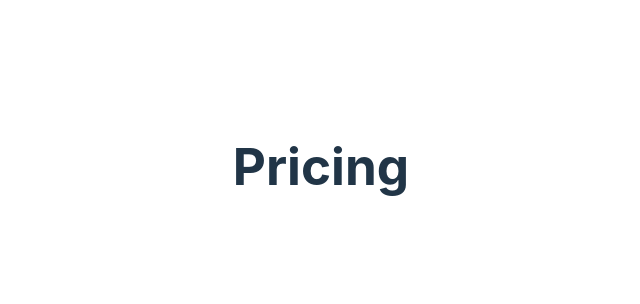
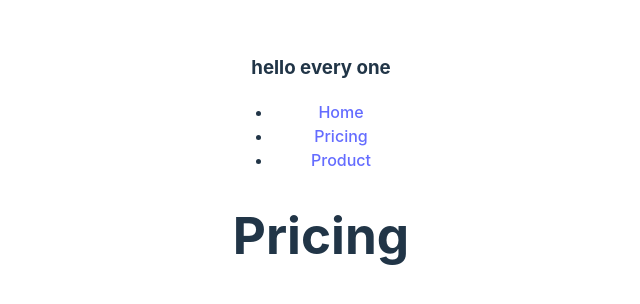
Before and after one commit to houssemdxd/World-Wise, a React (Vite) app: page /pricing in a window 1280 px wide. Shown: the part 234-538 px from the top of the page, without its empty margins (319-959 px from the left). Built offline with nearby package versions, Linux system fonts and the light colour scheme.

Commit message:
linking between routes with link

```diff
--- a/src/App.jsx
+++ b/src/App.jsx
@@ -12,6 +12,9 @@ function App() {
   const [count, setCount] = useState(0)
 
   return (
+<>
+
+<h3>hello every one </h3>
    <BrowserRouter>
 
    <Routes>
@@ -23,6 +26,7 @@ function App() {
    </Routes>
 
     </BrowserRouter>
+    </>
   )
 }
 
--- /dev/null
+++ b/src/Components/PageNav.jsx
@@ -0,0 +1,28 @@
+import { Link } from 'react-router-dom'
+export default function PageNav() {
+  return (
+    <nav>
+
+    <ul>
+
+
+        <li>
+        <Link to="/HomePage">Home</Link>
+
+        </li>
+        <li>
+            <Link to="/pricing"> Pricing</Link>
+
+        </li>
+
+        <li>
+            <Link to="/product">Product</Link>
+        </li>
+
+
+    </ul>
+
+
+    </nav>
+  )
+}
--- a/src/pages/HomePage.jsx
+++ b/src/pages/HomePage.jsx
@@ -1,7 +1,14 @@
-
+import PageNav from "../Components/PageNav"
 
 export default function  HomePage()  {
     return (
-      <div><h1>World Wise</h1> </div>
+      <div>
+
+        <PageNav></PageNav>
+        <h1> Home World Wise</h1>
+
+
+
+      </div>
     )
   }
--- a/src/pages/Pricing.jsx
+++ b/src/pages/Pricing.jsx
@@ -1,6 +1,11 @@
+
+import PageNav from "../Components/PageNav"
 
 export default function Pricing() {
   return (
-    <div><h1>Pricing</h1></div>
+    <div>
+        <PageNav></PageNav>
+
+        <h1>Pricing</h1></div>
   )
 }
--- a/src/pages/Product.jsx
+++ b/src/pages/Product.jsx
@@ -1,8 +1,13 @@
 /* eslint-disable no-unused-vars */
 import React from 'react'
+import PageNav from '../Components/PageNav'
 
 export default function Product() {
   return (
-    <div>product</div>
+    <div>
+        <PageNav></PageNav>
+
+
+       <h2>product</h2> </div>
   )
 }
```
